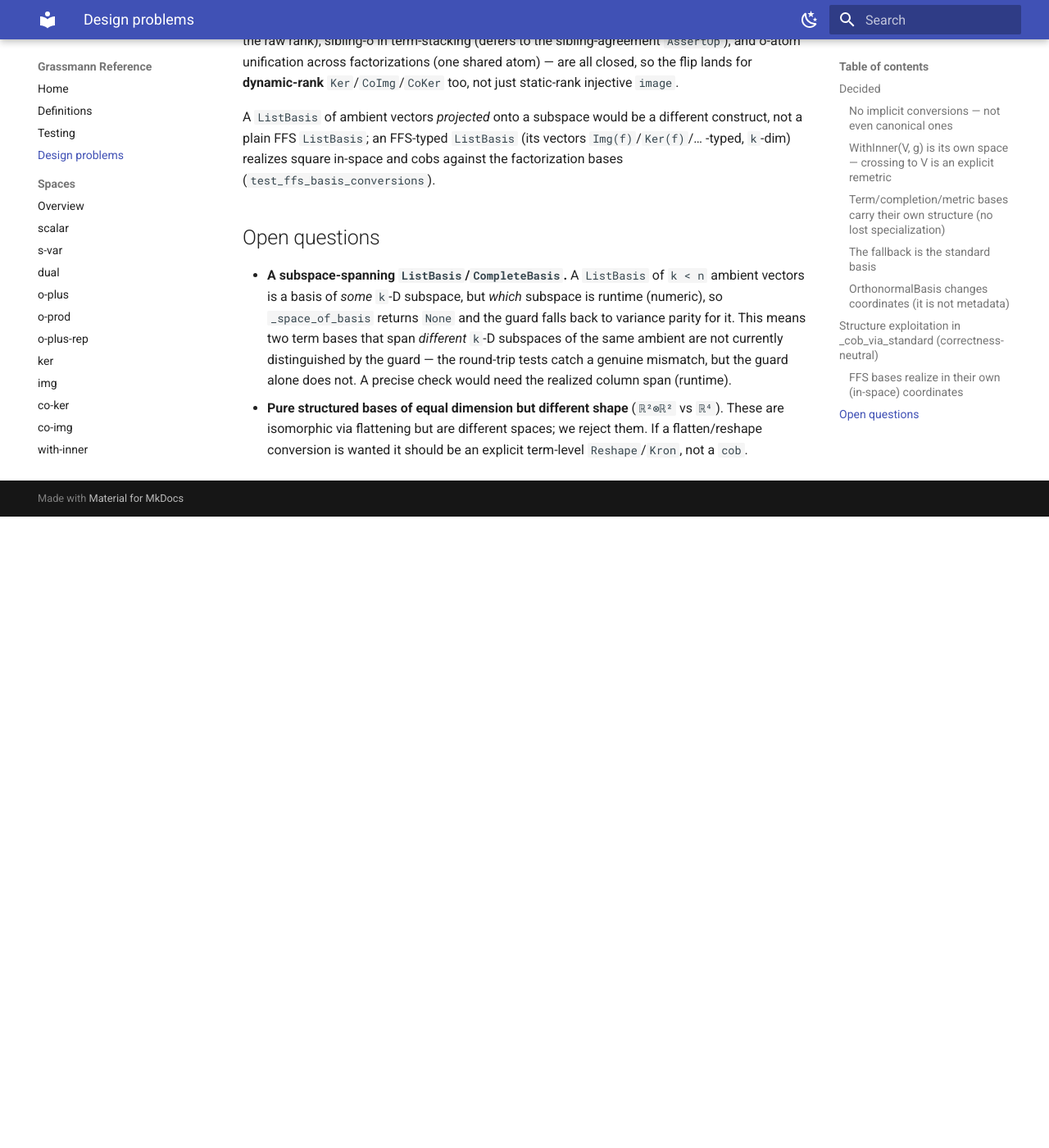
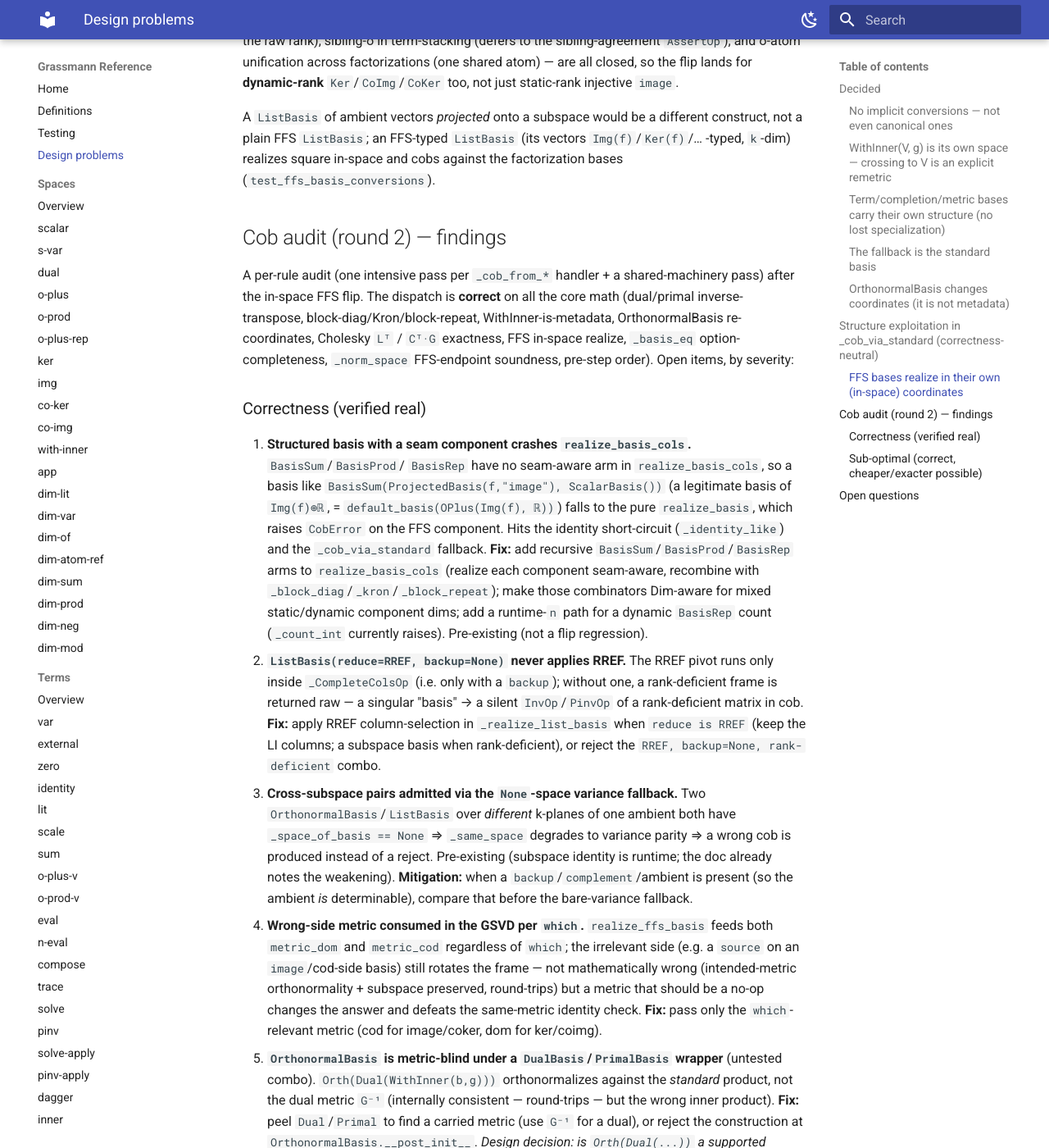
Before and after one commit to wraith1995/Grassmann, an MkDocs documentation site: the page built from docs/design-problems.md, in a window 1280 px wide and 1400 px high, scrolled down 3708 px. Shown: the whole window at 82% size. Built offline with MkDocs 1.6.1 and Material for MkDocs 9.7.7, drawn with Linux system fonts in a browser that asks for light colours; before the commit the page ends 4338 px from its top, so only the background shows below that; some of the changed text lies outside the part shown.

Commit message:
docs: record cob audit (round 2) findings — correctness + missing combinations
A per-rule audit (one intensive pass per _cob_from_* handler + a shared-machinery pass) after
the in-space FFS flip. Core math verified correct across all rules; design-problems.md now logs
the open items by severity:

Correctness (verified real): (1) structured basis with a seam component (e.g.
BasisSum(ProjectedBasis, …), a basis of Img(f)⊕…) crashes realize_basis_cols — no seam-aware
BasisSum/Prod/Rep arm; (2) ListBasis(reduce=RREF, backup=None) never applies RREF (silent
rank-deficient "basis"); (3) cross-subspace pairs admitted via the None-space variance fallback;
(4) wrong-side metric consumed in the GSVD per which; (5) OrthonormalBasis metric-blind under a
Dual wrapper (untested). Plus several correctness-neutral sub-optimalities.

No code change — this records the audit; fixes to follow per priority.

```diff
--- a/docs/design-problems.md
+++ b/docs/design-problems.md
@@ -135,6 +135,63 @@
 plain FFS `ListBasis`; an FFS-typed `ListBasis` (its vectors `Img(f)`/`Ker(f)`/… -typed, `k`-dim)
 realizes square in-space and cobs against the factorization bases (`test_ffs_basis_conversions`).
 
+## Cob audit (round 2) — findings
+
+A per-rule audit (one intensive pass per `_cob_from_*` handler + a shared-machinery pass) after
+the in-space FFS flip. The dispatch is **correct** on all the core math (dual/primal inverse-
+transpose, block-diag/Kron/block-repeat, WithInner-is-metadata, OrthonormalBasis re-coordinates,
+Cholesky `Lᵀ` / `Cᵀ·G` exactness, FFS in-space realize, `_basis_eq` option-completeness,
+`_norm_space` FFS-endpoint soundness, pre-step order). Open items, by severity:
+
+### Correctness (verified real)
+1. **Structured basis with a seam component crashes `realize_basis_cols`.** `BasisSum`/`BasisProd`/
+   `BasisRep` have no seam-aware arm in `realize_basis_cols`, so a basis like
+   `BasisSum(ProjectedBasis(f,"image"), ScalarBasis())` (a legitimate basis of `Img(f)⊕ℝ`, =
+   `default_basis(OPlus(Img(f), ℝ))`) falls to the pure `realize_basis`, which raises `CobError`
+   on the FFS component. Hits the identity short-circuit (`_identity_like`) and the
+   `_cob_via_standard` fallback. **Fix:** add recursive `BasisSum`/`BasisProd`/`BasisRep` arms to
+   `realize_basis_cols` (realize each component seam-aware, recombine with
+   `_block_diag`/`_kron`/`_block_repeat`); make those combinators Dim-aware for mixed
+   static/dynamic component dims; add a runtime-`n` path for a dynamic `BasisRep` count
+   (`_count_int` currently raises). Pre-existing (not a flip regression).
+2. **`ListBasis(reduce=RREF, backup=None)` never applies RREF.** The RREF pivot runs only inside
+   `_CompleteColsOp` (i.e. only with a `backup`); without one, a rank-deficient frame is returned
+   raw — a singular "basis" → a silent `InvOp`/`PinvOp` of a rank-deficient matrix in cob. **Fix:**
+   apply RREF column-selection in `_realize_list_basis` when `reduce is RREF` (keep the LI columns;
+   a subspace basis when rank-deficient), or reject the `RREF, backup=None, rank-deficient` combo.
+3. **Cross-subspace pairs admitted via the `None`-space variance fallback.** Two
+   `OrthonormalBasis`/`ListBasis` over *different* k-planes of one ambient both have
+   `_space_of_basis == None` ⇒ `_same_space` degrades to variance parity ⇒ a wrong cob is produced
+   instead of a reject. Pre-existing (subspace identity is runtime; the doc already notes the
+   weakening). **Mitigation:** when a `backup`/`complement`/ambient is present (so the ambient *is*
+   determinable), compare that before the bare-variance fallback.
+4. **Wrong-side metric consumed in the GSVD per `which`.** `realize_ffs_basis` feeds both
+   `metric_dom` and `metric_cod` regardless of `which`; the irrelevant side (e.g. a `source` on an
+   `image`/cod-side basis) still rotates the frame — not mathematically wrong (intended-metric
+   orthonormality + subspace preserved, round-trips) but a metric that should be a no-op changes
+   the answer and defeats the same-metric identity check. **Fix:** pass only the `which`-relevant
+   metric (cod for image/coker, dom for ker/coimg).
+5. **`OrthonormalBasis` is metric-blind under a `DualBasis`/`PrimalBasis` wrapper** (untested
+   combo). `Orth(Dual(WithInner(b,g)))` orthonormalizes against the *standard* product, not the
+   dual metric `G⁻¹` (internally consistent — round-trips — but the wrong inner product). **Fix:**
+   peel `Dual`/`Primal` to find a carried metric (use `G⁻¹` for a dual), or reject the construction
+   at `OrthonormalBasis.__post_init__`. *Design decision: is `Orth(Dual(...))` a supported spelling?*
+
+### Sub-optimal (correct, cheaper/exacter possible)
+- `Primal↔Dual` are the same space, but `_cob_from_dual`/`_primal` only match their own wrapper, so
+  mixed pairs (`Dual(a)→Primal(b)`, `Dual(Primal(a))→b`) take `_cob_via_standard` instead of the
+  exact `(inner cob)⁻ᵀ`. Add the cross arms.
+- `ImageBasis→ProjectedBasis(image)` now goes generic (emits a redundant to-side `U_dᵀ·U_d=I`
+  realize + `InvOp` on `I`); a direct `case (_, ProjectedBasis same map, metric-free)` returning the
+  ImageBasis's `R` restores the old cheapness (dedup may already fold it).
+- `_inverse_cols` square detection is `int`-only, so a dynamic-δ FFS `to` (now realized square)
+  falls to `PinvOp` instead of `InvOp` (`pinv(square)=inv`, correct but costlier). Detect a shared
+  δ atom / pass a `square` hint.
+- `_identity_like` on a dynamic FFS basis emits the whole GSVD just to size a `δ×δ` eye; size it
+  from the canonical `ffs_dim_atoms` δ instead.
+- `_inv_transpose` uses `InvOp` even when the inner cob is orthogonal (could transpose); the
+  `_cob_from_projected` same-metric identity guard could short-circuit on the relevant side only.
+
 ## Open questions
 
 - **A subspace-spanning `ListBasis`/`CompleteBasis`.** A `ListBasis` of `k < n` ambient vectors is
```
